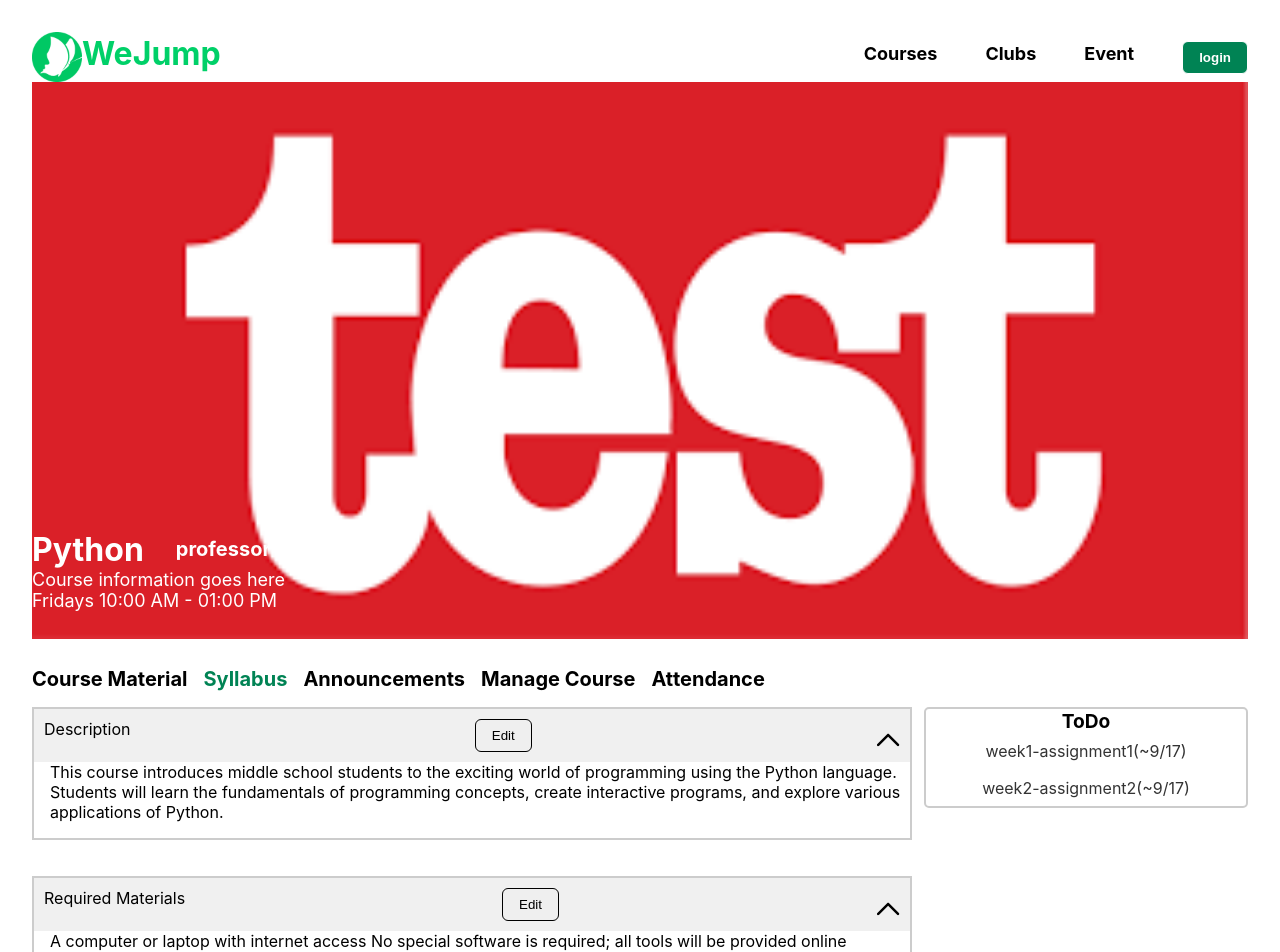
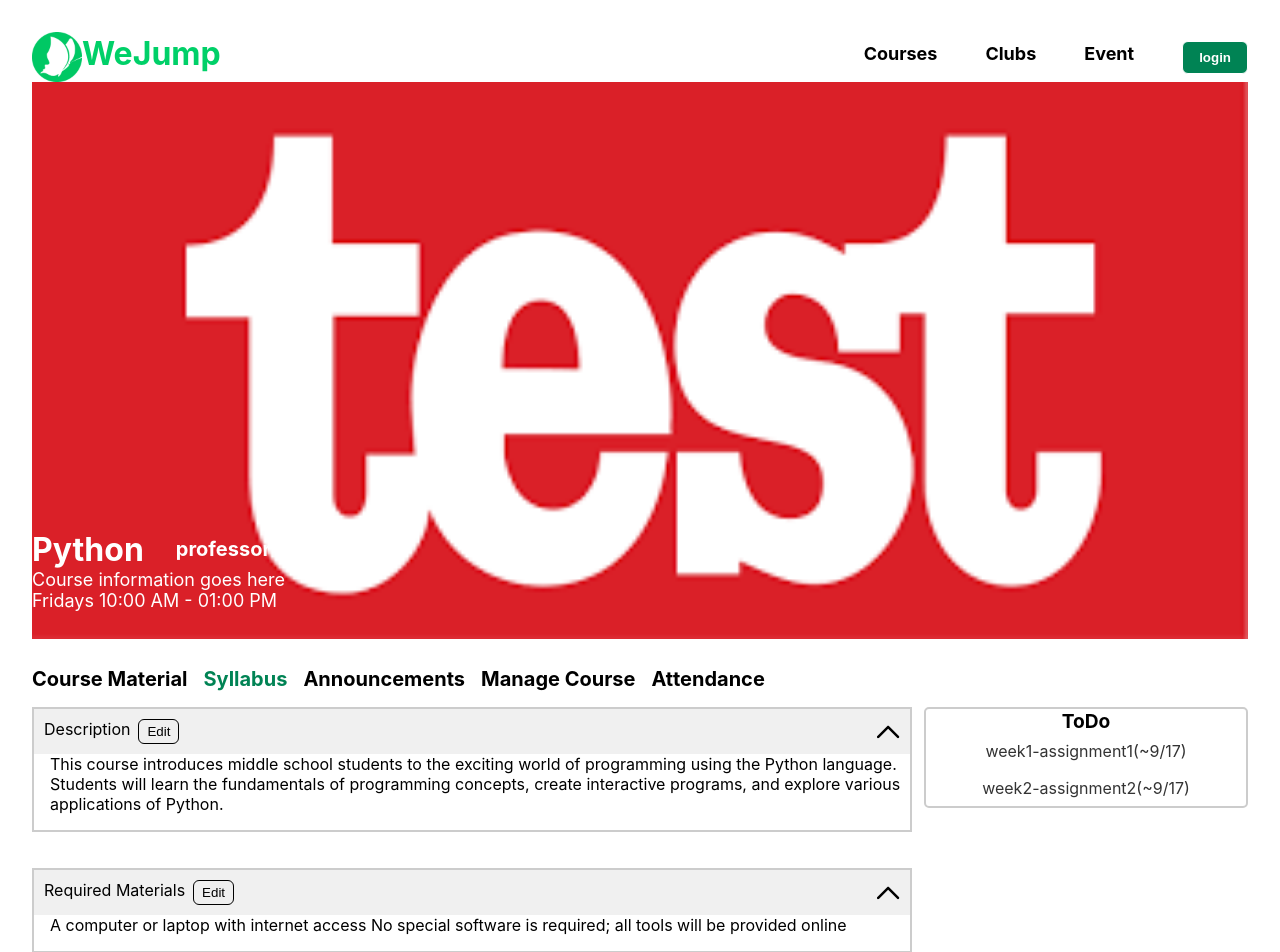
Before and after one commit to krokerdile/weJump_Fe, a React (Vite) app: page /weJump_Fe/Courses/1 in a window 1280 px wide. Shown: the top 952 px of the page. Built offline with nearby package versions, Linux system fonts and the light colour scheme; no server answers.

Commit message:
feat: add edit button in course material

```diff
--- a/src/components/Courses/CoursePage/CourseOutline.jsx
+++ b/src/components/Courses/CoursePage/CourseOutline.jsx
@@ -82,12 +82,14 @@ const Table = () => {
     <div>
       <OutlineWrapper>
         <ScheduleHeader>
+          <ButtonWrapper>
             <span>Course Outline</span>
             {isEditing ? (
               <DoneButton onClick={toggleEditing} />
             ) : (
               <EditButton onClick={toggleEditing} />
             )}
+          </ButtonWrapper>
           <ExpandIcon isExpanded={isExpanded} onClick={toggleAccordion}>
             <img src={rectangle} alt="rectangle" width="24" height="14" />
           </ExpandIcon>
@@ -196,6 +198,10 @@ const OutlineWrapper = styled.div`
   align-items: left;
 `;
 
+const ButtonWrapper = styled.div`
+  display:flex;
+  flex-direction: row;
+`
 const TableWrapper = styled.div`
 
   table {
--- a/src/components/Courses/CoursePage/Description.jsx
+++ b/src/components/Courses/CoursePage/Description.jsx
@@ -23,19 +23,17 @@ const Description = ({ outline }) => {
     setEditedOutline(e.target.value);
   };
 
-  const handleDone = () => {
-    toggleEdit();
-  };
-
   return (
     <DescriptionBox>
       <DescriptionHeader>
-        <span onClick={toggleAccordion}>Description</span>
-        {isEditing ? (
-          <DoneButton onClick={handleDone} />
-        ) : (
-          <EditButton onClick={toggleEdit} />
-        )}
+        <ButtonWrapper>
+          <span>Description</span>
+          {isEditing ? (
+          <DoneButton onClick={toggleEdit} />
+          ) : (
+            <EditButton onClick={toggleEdit} />
+          )}
+        </ButtonWrapper>
         <ExpandIcon isExpanded={isExpanded} onClick={toggleAccordion}>
           <img src={rectangle} alt="rectangle" width="24" height="14" />
         </ExpandIcon>
@@ -72,6 +70,11 @@ const DescriptionHeader = styled.div`
   background-color: #f0f0f0;
 `;
 
+const ButtonWrapper = styled.div`
+  display:flex;
+  flex-direction: row;
+`
+
 const ExpandIcon = styled.span`
   font-size: 20px;
   transform: ${(props) => (props.isExpanded ? "rotate(0deg) scaleY(-1)" : "rotate(0deg)")};
--- a/src/components/Courses/CoursePage/RequiredMaterials.jsx
+++ b/src/components/Courses/CoursePage/RequiredMaterials.jsx
@@ -23,19 +23,17 @@ const RequiredMaterials = ({ textbook }) => {
     setEditedTextbook(e.target.value);
   };
 
-  const handleDone = () => {
-    toggleEdit();
-  };
-
   return (
     <RequiredMaterialsBox>
       <RequiredMaterialsHeader>
-        <span onClick={toggleAccordion}>Required Materials</span>
-        {isEditing ? (
-          <DoneButton onClick={handleDone} />
-        ) : (
-          <EditButton onClick={toggleEdit} />
-        )}
+        <ButtonWrapper>
+          <span>Required Materials</span>
+          {isEditing ? (
+            <DoneButton onClick={toggleEdit} />
+          ) : (
+            <EditButton onClick={toggleEdit} />
+          )}
+        </ButtonWrapper>
         <ExpandIcon isExpanded={isExpanded} onClick={toggleAccordion}>
           <img src={rectangle} alt="rectangle" width="24" height="14" />
         </ExpandIcon>
@@ -72,6 +70,11 @@ const RequiredMaterialsHeader = styled.div`
   background-color: #f0f0f0;
 `;
 
+const ButtonWrapper = styled.div`
+  display:flex;
+  flex-direction: row;
+`
+
 const ExpandIcon = styled.span`
   font-size: 20px;
   transform: ${(props) => (props.isExpanded ? "rotate(0deg) scaleY(-1)" : "rotate(0deg)")};
--- a/src/components/Courses/CoursePage/week.jsx
+++ b/src/components/Courses/CoursePage/week.jsx
@@ -2,6 +2,8 @@ import React, { useState } from "react";
 import styled from "styled-components";
 import WeekMaterial from "./weekmaterial";
 import rectangle from "../icon/rectangle.png";
+import EditButton from "../../common/Button/EditButton";
+import DoneButton from "../../common/Button/DoneButton";
 
 const WeekData = [
   {
@@ -28,21 +30,36 @@ const WeekData = [
 const Week = ({ weekNum }) => {
   const [isExpanded, setIsExpanded] = useState(true);
   const [isWeekExpanded, setIsWeekExpanded] = useState(false);
+  const [isEditing, setIsEditing] = useState(false);
+
 
   const toggleWeekExpand = () => {
     e.stopPropagation();
     setIsWeekExpanded((prevState) => !prevState);
   };
 
+  const toggleEdit = () => {
+    setIsEditing((prevIsEditing) => !prevIsEditing);
+  };
+
   const toggleAccordion = () => {
-    setIsExpanded((prevState) => !prevState);
+    if (!isEditing) {
+      setIsExpanded((prevState) => !prevState);
+    }
   };
 
   return (
     <div>
       <WeekBox>
         <WeekHeader onClick={toggleWeekExpand}>
-          <span>Week {weekNum}</span>
+          <ButtonWrapper>
+            <span>Week {weekNum}</span>
+            {isEditing ? (
+              <DoneButton onClick={toggleEdit} />
+              ) : (
+              <EditButton onClick={toggleEdit} />
+            )}
+          </ButtonWrapper>
           <ExpandIcon isExpanded={isWeekExpanded} onClick={toggleAccordion}>
             <img src={rectangle} alt="rectangle" width="24" height="14" />
           </ExpandIcon>
@@ -93,6 +110,11 @@ const WeekDetails = styled.div`
   margin-bottom: 1rem;
 `;
 
+const ButtonWrapper = styled.div`
+  display:flex;
+  flex-direction: row;
+`
+
 const ExpandIcon = styled.span`
   font-size: 20px;
   transform: ${(props) =>
--- a/src/components/Courses/CoursePage/weekList.jsx
+++ b/src/components/Courses/CoursePage/weekList.jsx
@@ -1,13 +1,38 @@
-import React from "react";
+import React, { useState } from "react";
 import Week from "./week";
 import styled from "styled-components";
 
 const WeekList = ({ weeks }) => {
+  const [adminCheck, setAdminCheck] = useState(true);
+  const [updatedWeeks, setUpdatedWeeks] = useState(weeks); // Use a new state variable to store updated weeks
+
+  const handleAddWeek = () => {
+    const newWeekData = {
+      weekNum: updatedWeeks.length + 1, // Use updatedWeeks instead of weeks
+      video: "New Video",
+      assignment: "New Assignment",
+      discussion: "New Discussion",
+    };
+
+    setUpdatedWeeks((prevWeeks) => [...prevWeeks, newWeekData]);
+  };
+
   return (
     <WeekListWrapper>
-      {weeks.map((weekData, index) => (
-        <Week key={index} weekNum={weekData.weekNum} video={weekData.video} assignment={weekData.assignment} discussion={weekData.discussion} />
+      {updatedWeeks.map((weekData, index) => (
+        <Week
+          key={index}
+          weekNum={weekData.weekNum}
+          video={weekData.video}
+          assignment={weekData.assignment}
+          discussion={weekData.discussion}
+        />
       ))}
+      {adminCheck && (
+        <AddWeekButton onClick={handleAddWeek}>
+          Add Week
+        </AddWeekButton>
+      )}
     </WeekListWrapper>
   );
 };
@@ -20,3 +45,17 @@ const WeekListWrapper = styled.div`
   justify-content: center;
   width: 100%;
 `;
+
+const AddWeekButton = styled.button`
+  margin: 10px;
+  background-color: #4caf50;
+  color: white;
+  border: none;
+  padding: 10px 20px;
+  text-align: center;
+  text-decoration: none;
+  display: inline-block;
+  font-size: 16px;
+  border-radius: 5px;
+  cursor: pointer;
+`;
--- /dev/null
+++ b/src/components/common/Button/DefaultSmallButton.jsx
@@ -0,0 +1,28 @@
+import styled from "styled-components";
+
+const DefaultSmallButton = ({ text, onClick, color, background, fontWeight }) => {
+  return (
+    <ButtonWrapper color={color} onClick={onClick} background={background} fontWeight={fontWeight}>
+      {text}
+    </ButtonWrapper>
+  );
+};
+
+export default DefaultSmallButton;
+
+const ButtonWrapper = styled.button`
+  border: none;
+  border-radius: 4px;
+  border: 1px solid;
+  display: flex;
+  padding: 4px 8px;
+  justify-content: center;
+  align-items: center;
+  gap: 10px;
+  border-radius: 6px;
+  background: ${(props) => props.theme.color[props.background]};
+  color: ${(props) => props.theme.color[props.color]};
+  font-weight: ${(props) => props.theme.fontWeight[props.fontWeight]};
+  min-height: 1rem;
+  margin-left : 0.5rem;
+`;
--- a/src/components/common/Button/DoneButton.jsx
+++ b/src/components/common/Button/DoneButton.jsx
@@ -1,8 +1,8 @@
-import DefaultButton from "./DefaultButton";
+import DefaultSmallButton from "./DefaultSmallButton";
 
 const DoneButton = ({onClick}) => {
     return (
-     <DefaultButton onClick={onClick} text="Done" background="#008354" />
+     <DefaultSmallButton onClick={onClick} text="Done" background="#008354" />
     )
 };
 
--- a/src/components/common/Button/EditButton.jsx
+++ b/src/components/common/Button/EditButton.jsx
@@ -1,8 +1,8 @@
-import DefaultButton from "./DefaultButton";
+import DefaultSmallButton from "./DefaultSmallButton";
 
 const EditButton = ({onClick}) => {
     return (
-     <DefaultButton onClick={onClick} text="Edit" background="grey1" />
+     <DefaultSmallButton onClick={onClick} text="Edit" background="grey1" />
     )
 };
 
```
Lines whose indentation alone changed are shown as unchanged.
